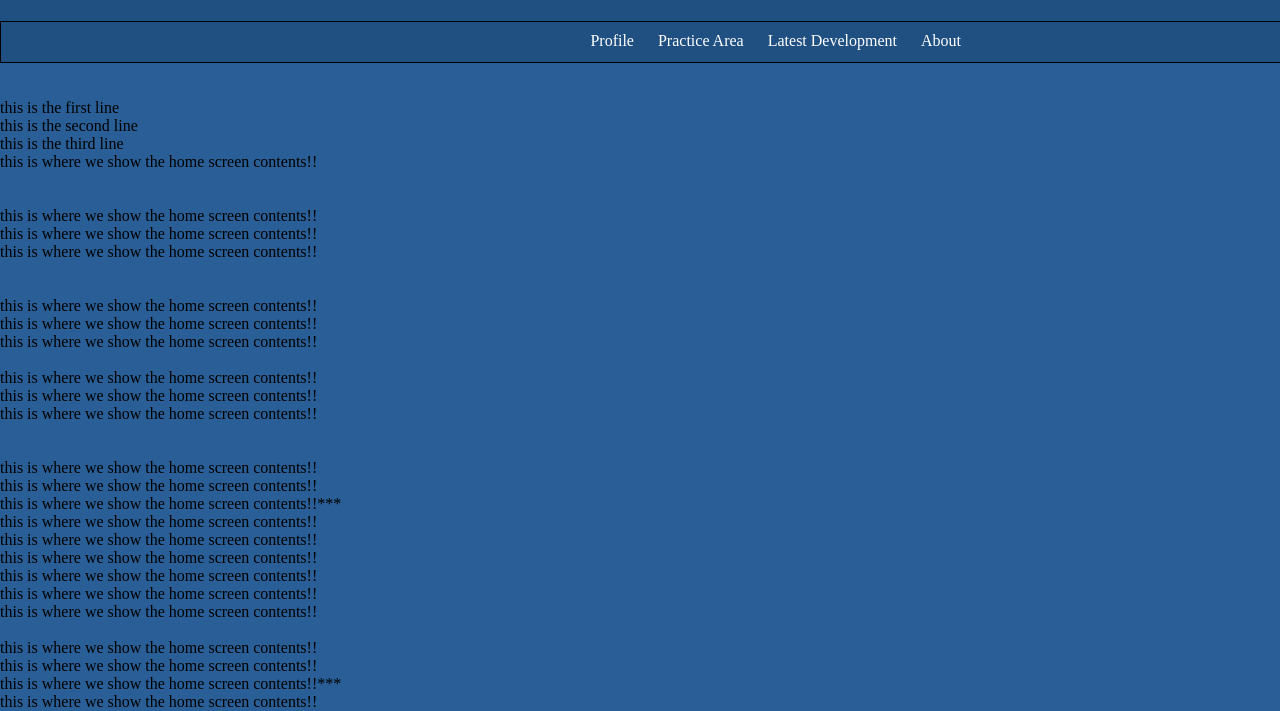
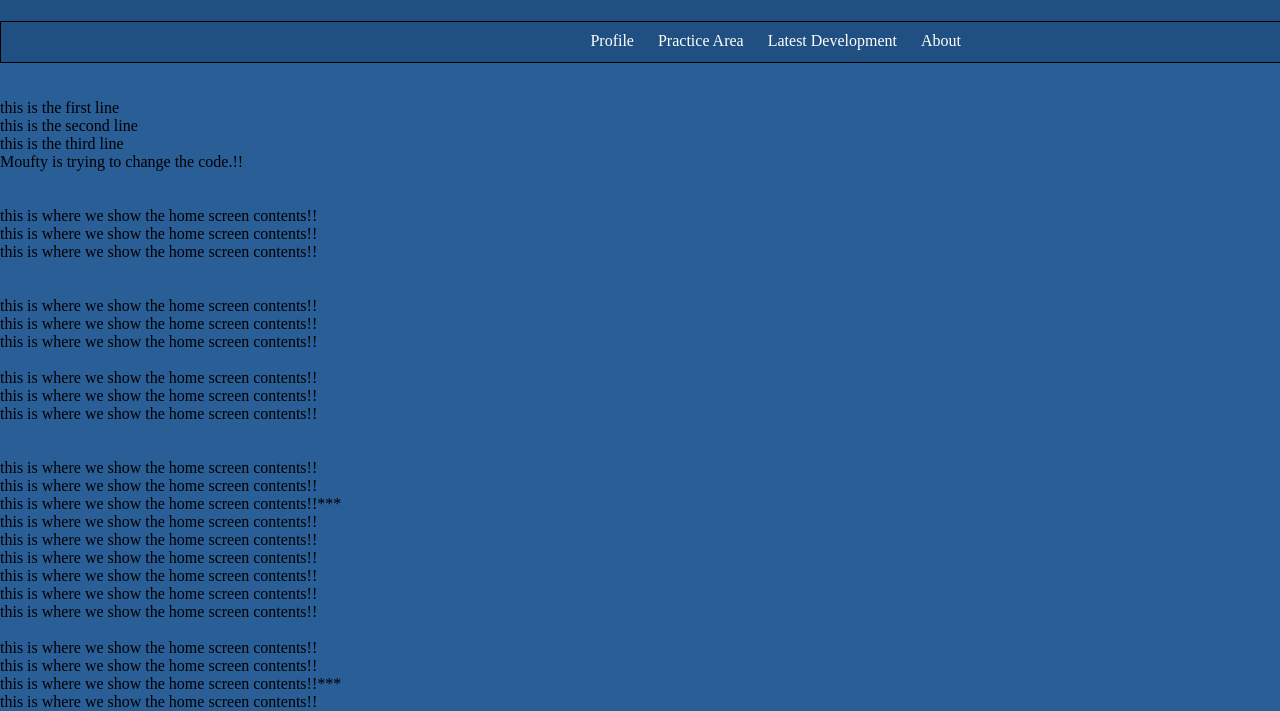
Before and after one commit to mmouftyncirl/NCIRL_Git1, a plain HTML site: page index.html in a window 1280 px wide. Shown: the part 89-800 px from the top of the page. Drawn offline with Linux system fonts and the light colour scheme.

Commit message:
Update index.html

```diff
--- a/index.html
+++ b/index.html
@@ -104,7 +104,7 @@
 			<br/>
 			this is the third line
 			<br/>
-			this is where we show the home screen contents!!
+			Moufty is trying to change the code.!!
 			<br/>
 			<br/>
 			<br/>
```
